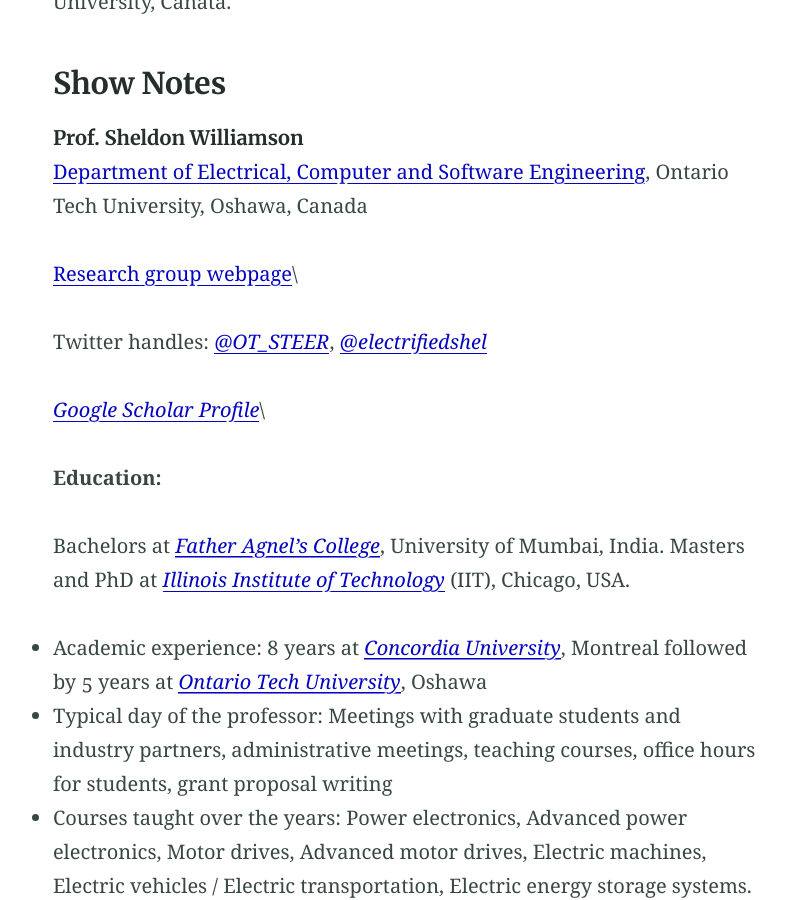
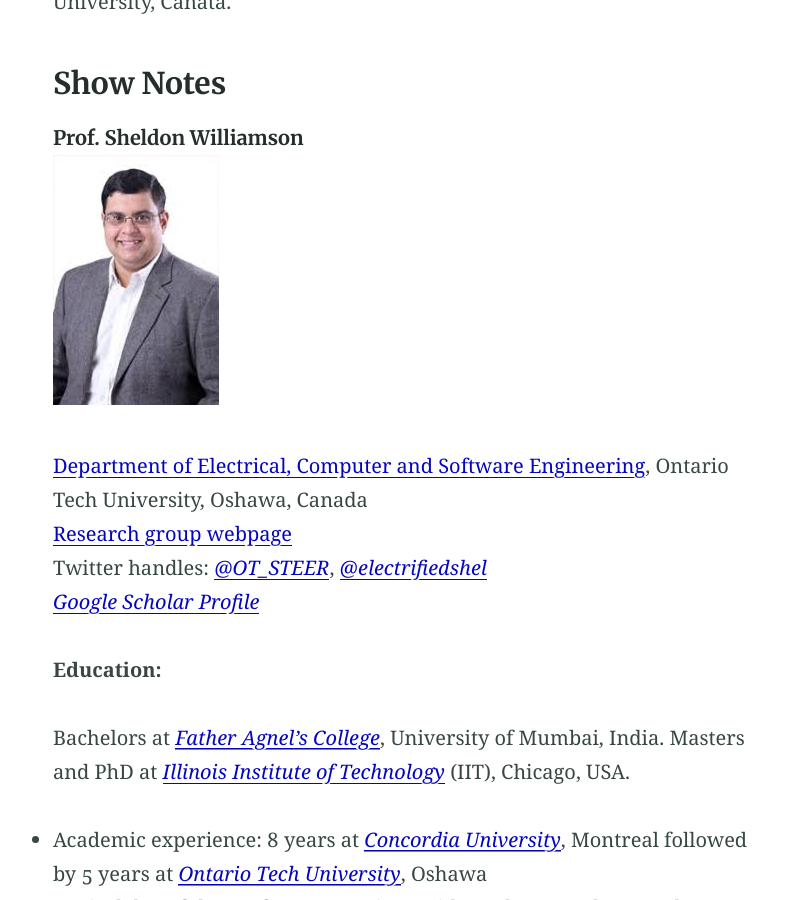
Before and after one commit to OpelexProject/OpelexProject.github.io, a Jekyll site: the page built from _posts/2021-04-09-#6-Interview-with-Sheldon-Williamson.md, in a window 1280 px wide and 900 px high, scrolled down 402 px. Shown: the whole window, without its empty margins (230-1016 px from the left). Built offline with Jekyll 4.4.1, drawn with Linux system fonts in a browser that asks for light colours.

Commit message:
Add photo for Sheldon

```diff
--- a/_posts/2021-04-09-#6-Interview-with-Sheldon-Williamson.md
+++ b/_posts/2021-04-09-#6-Interview-with-Sheldon-Williamson.md
@@ -10,18 +10,16 @@
 An interview with Prof. Sheldon Williamson of the Ontario Tech University, Canata.
 <!-- more -->
 ### Show Notes
-<!-- <img src="/assets/jca.jpg" width="50%" /> -->
 
 ###### Prof. Sheldon Williamson
 
+<img src="/assets/sw.jpg" />
+
 [Department of Electrical, Computer and Software Engineering](https://engineering.ontariotechu.ca/departments/ecse/index.php), Ontario
-Tech University, Oshawa, Canada
-
-[Research group webpage](https://engineering.ontariotechu.ca/steer/index.php)\
-
-Twitter handles: [*@OT\_STEER*](https://twitter.com/OT_STEER), [*@electrifiedshel*](https://www.twitter.com/electrifiedshel)
-
-[*Google Scholar Profile*](https://scholar.google.com/citations?user=I9aBAuQAAAAJ&hl=en&oi=ao)\
+Tech University, Oshawa, Canada <br>
+[Research group webpage](https://engineering.ontariotechu.ca/steer/index.php)<br>
+Twitter handles: [*@OT\_STEER*](https://twitter.com/OT_STEER), [*@electrifiedshel*](https://www.twitter.com/electrifiedshel)<br>
+[*Google Scholar Profile*](https://scholar.google.com/citations?user=I9aBAuQAAAAJ&hl=en&oi=ao)
 
 **Education:**
 
```
Also changed, not shown: assets/sw.jpg (added).
